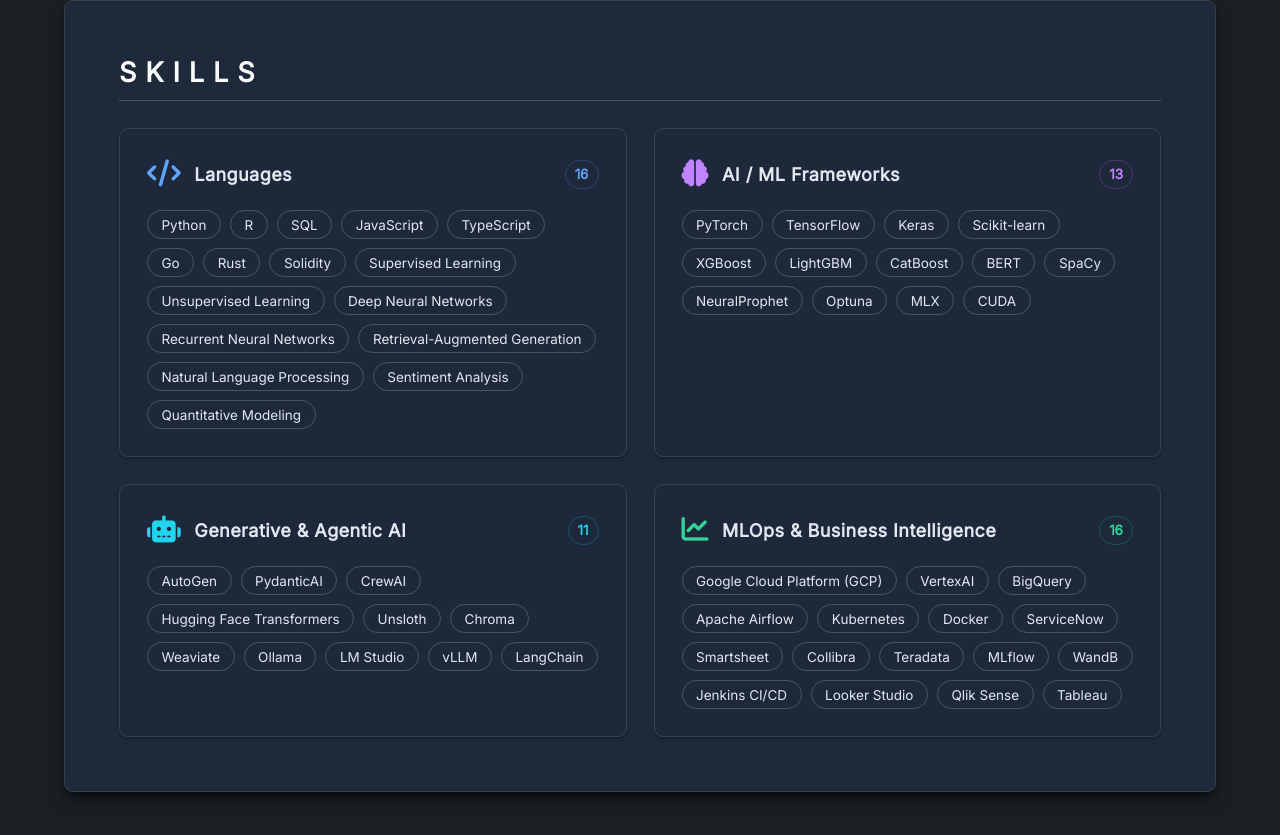
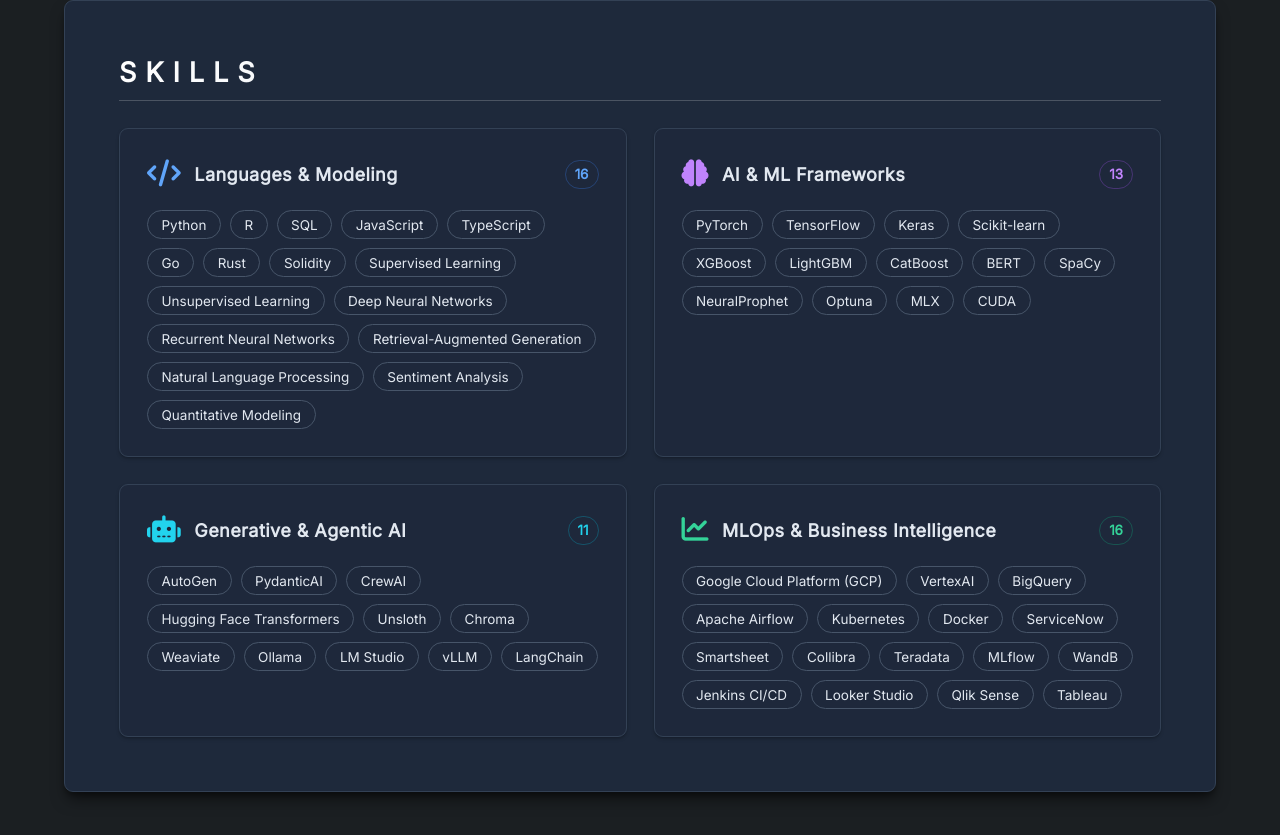
Before and after one commit to bdoey/portfolio, a React (Vite) app: page / in a window 1280 px wide. Shown: the part 890-1725 px from the top of the page. Built offline with nearby package versions, Linux system fonts and the light colour scheme.

Commit message:
Update skill category naming for consistency
Changed category titles:
- 'Languages' → 'Languages & Modeling'
- 'AI / ML Frameworks' → 'AI & ML Frameworks'

This ensures consistent use of '&' instead of '/' across all skill categories.

```diff
--- a/src/components/Skills.tsx
+++ b/src/components/Skills.tsx
@@ -15,20 +15,20 @@ import { SkillGroup, SkillCategory } from '../types';
 
 // Category icon mapping
 const categoryIcons: Record<SkillCategory, string> = {
-    'Languages': 'fas fa-code',
-    'AI / ML Frameworks': 'fas fa-brain',
+    'Languages & Modeling': 'fas fa-code',
+    'AI & ML Frameworks': 'fas fa-brain',
     'Generative & Agentic AI': 'fas fa-robot',
     'MLOps & Business Intelligence': 'fas fa-chart-line'
 };
 
 // Category color mapping for gradient accents
 const categoryColors: Record<SkillCategory, { border: string; glow: string; icon: string }> = {
-    'Languages': {
+    'Languages & Modeling': {
         border: 'border-blue-500/30',
         glow: 'shadow-blue-500/10',
         icon: 'text-blue-400'
     },
-    'AI / ML Frameworks': {
+    'AI & ML Frameworks': {
         border: 'border-purple-500/30',
         glow: 'shadow-purple-500/10',
         icon: 'text-purple-400'
--- a/src/constants.ts
+++ b/src/constants.ts
@@ -12,11 +12,11 @@ import { SkillGroup, Experience, Education, Project, Publication } from './types
 
 export const SKILLS: SkillGroup[] = [
     {
-        category: 'Languages',
+        category: 'Languages & Modeling',
         skills: [{name: 'Python'}, {name: 'R'}, {name: 'SQL'}, {name: 'JavaScript'}, {name: 'TypeScript'}, {name: 'Go'}, {name: 'Rust'}, {name: 'Solidity'}, {name: 'Supervised Learning'}, {name: 'Unsupervised Learning'}, {name: 'Deep Neural Networks'}, {name: 'Recurrent Neural Networks'}, {name: 'Retrieval-Augmented Generation'}, {name: 'Natural Language Processing'}, {name: 'Sentiment Analysis'}, {name: 'Quantitative Modeling'}]
     },
     {
-        category: 'AI / ML Frameworks',
+        category: 'AI & ML Frameworks',
         skills: [{name: 'PyTorch'}, {name: 'TensorFlow'}, {name: 'Keras'}, {name: 'Scikit-learn'}, {name: 'XGBoost'}, {name: 'LightGBM'}, {name: 'CatBoost'}, {name: 'BERT'}, {name: 'SpaCy'}, {name: 'NeuralProphet'}, {name: 'Optuna'}, {name: 'MLX'}, {name: 'CUDA'}]
     },
     {
--- a/src/types.ts
+++ b/src/types.ts
@@ -7,7 +7,7 @@
  * data shapes across all components and prevent runtime errors.
  */
 
-export type SkillCategory = 'Languages' | 'AI / ML Frameworks' | 'Generative & Agentic AI' | 'MLOps & Business Intelligence';
+export type SkillCategory = 'Languages & Modeling' | 'AI & ML Frameworks' | 'Generative & Agentic AI' | 'MLOps & Business Intelligence';
 
 export interface Skill {
   name: string;
```
